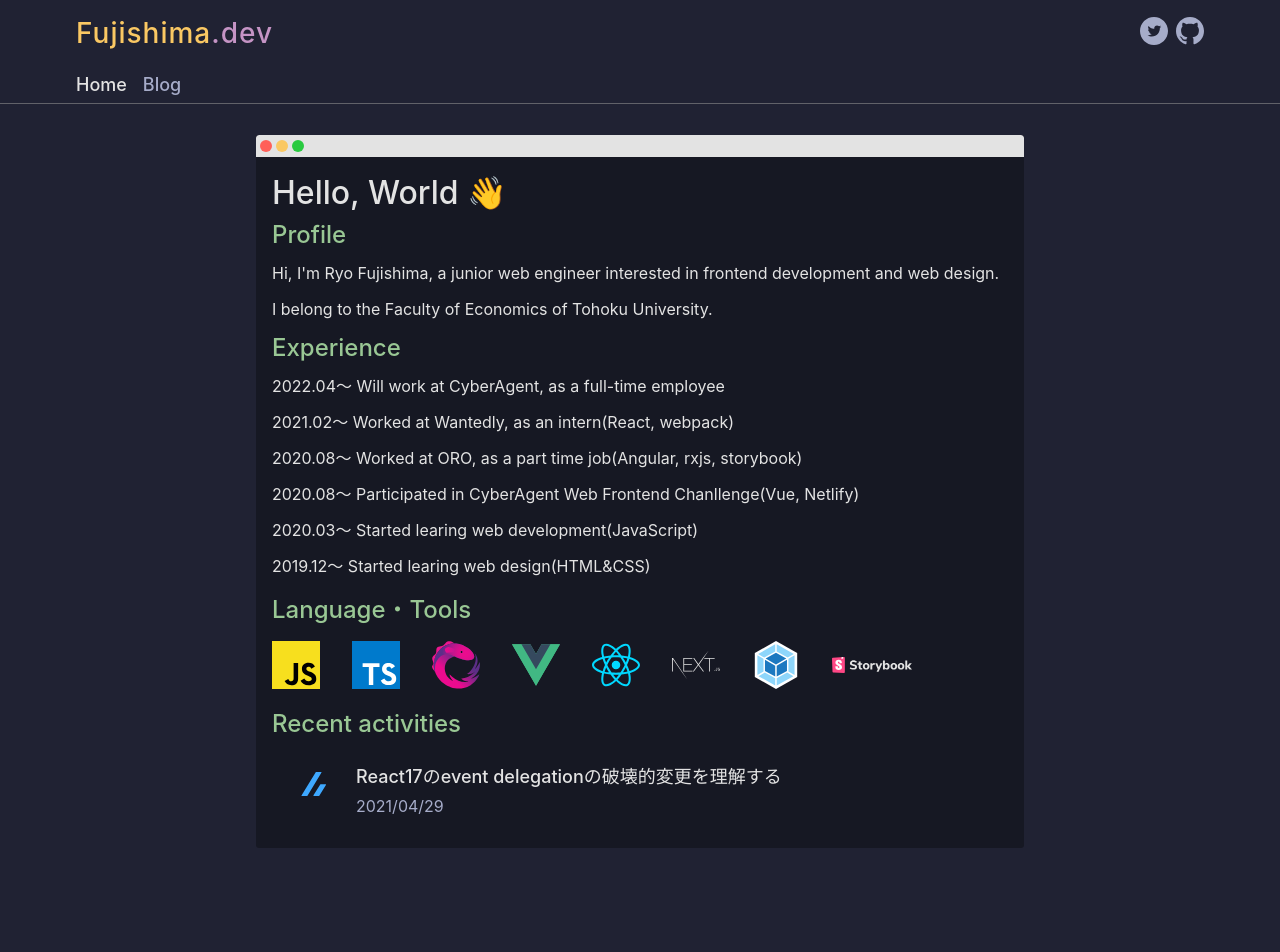
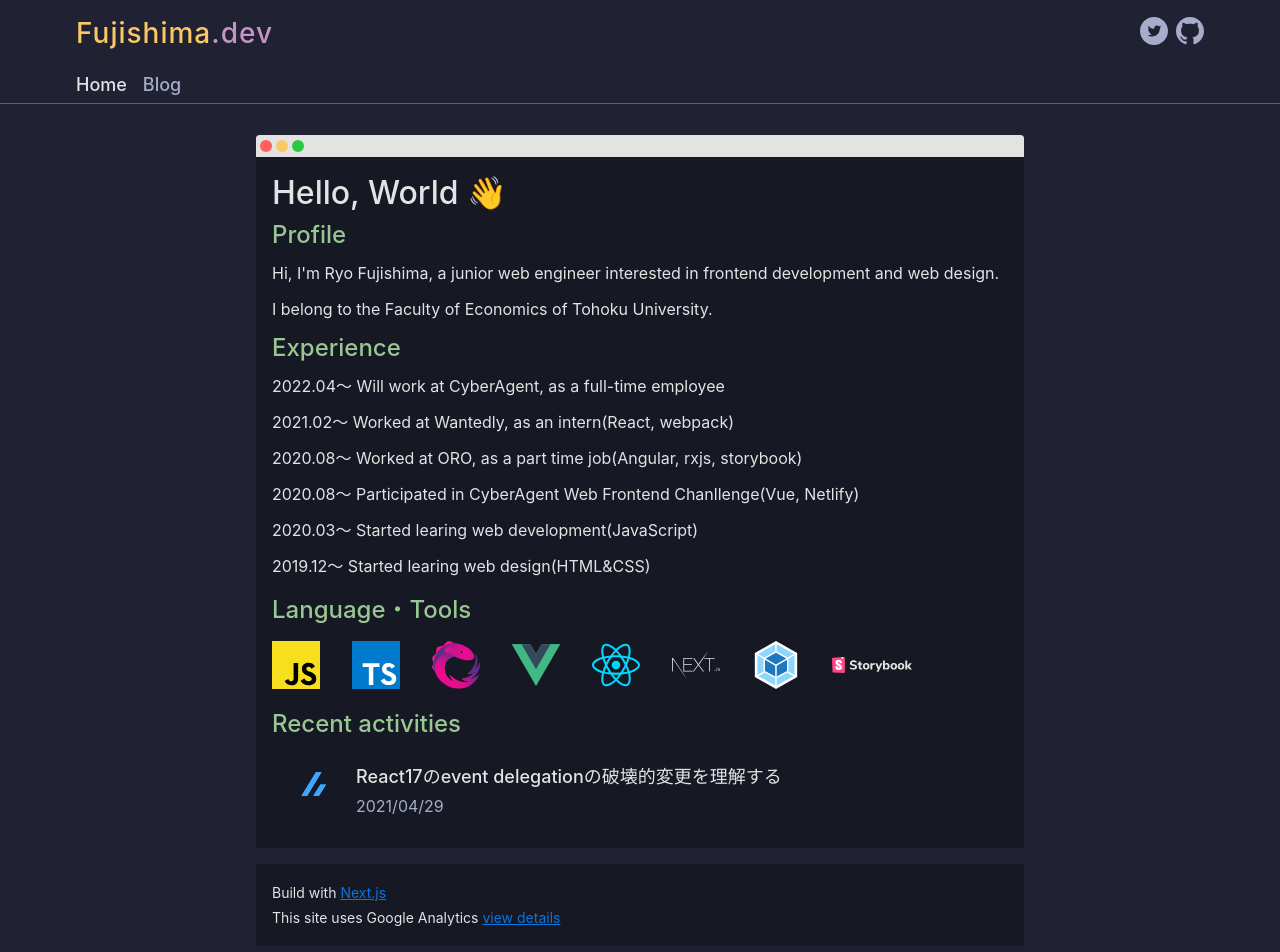
Before and after one commit to Co9xs/next-jamstack-portfolio, a Next.js app: page / in a window 1280 px wide. Shown: the top 952 px of the page. Before the commit the page ends 880 px from the top, so only its background shows below. Built offline with nearby package versions, Linux system fonts and the light colour scheme; no server answers.

Commit message:
footerを追加

```diff
--- /dev/null
+++ b/src/components/Footer.tsx
@@ -0,0 +1,32 @@
+import React from 'react'
+import styled from 'styled-components'
+import { media } from '@/styles/utils/helper';
+
+type Props = {}
+
+export const Footer: React.VFC<Props> = () => {
+  return (
+    <FooterBase>
+      <FooterText>Build with <a href="https://github.com/vercel/next.js" target="_blank" rel="noopener">Next.js</a></FooterText>
+      <FooterText>This site uses Google Analytics <a href="https://policies.google.com/technologies/partner-sites?hl=ja" target="_blank" rel="noopener">view details</a></FooterText>
+    </FooterBase>
+  )
+}
+
+const FooterBase = styled.div`
+  max-width: var(--width-1-colum);
+  height: 100%;
+  margin-right: auto;
+  margin-left: auto;
+  margin-top: var(--spacing-3);
+  padding: var(--spacing-3);
+  border-radius: var(--border-size-3);
+  background-color: var(--colors-black);
+  font-size: var(--font-size-min);
+  color: var(--colors-white);
+`
+
+const FooterText = styled.p`
+  margin: 0;
+  line-height: 1.8;
+`
--- a/src/pages/index.tsx
+++ b/src/pages/index.tsx
@@ -6,6 +6,7 @@ import { ExternalPostList } from '@/components/ExternalPostList'
 import { PageBase, ContentSection, SectionTitle, PlainText, PageTitle } from '@/styles/utils/common';
 import { Layout } from '@/types/index';
 import posts from '../../.contents/posts.json'
+import { Footer } from '@/components/Footer';
 
 type Props = {
   layout: Layout
@@ -57,6 +58,7 @@ const Home: NextPage<Props> = (props) => {
           <ExternalPostList posts={posts}/>
         </ContentSection>
       </BrowserWindow>
+      <Footer/>
     </PageBase>
   )
 }
```
